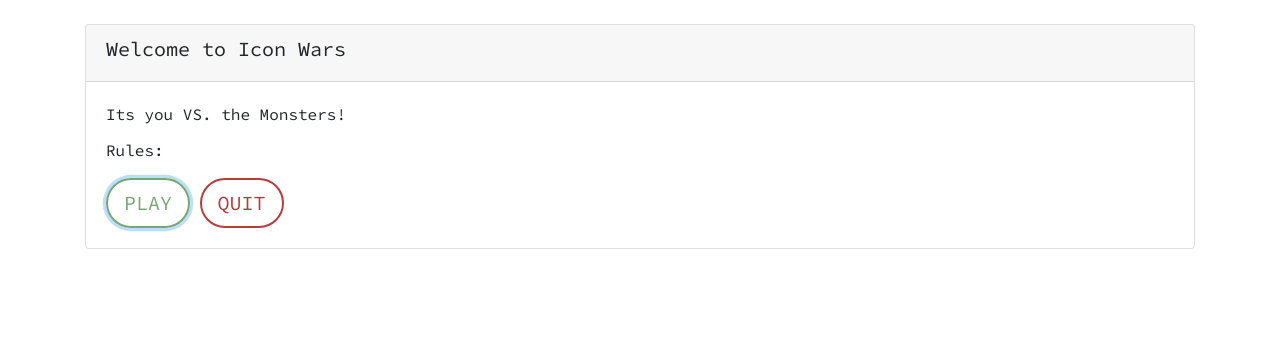
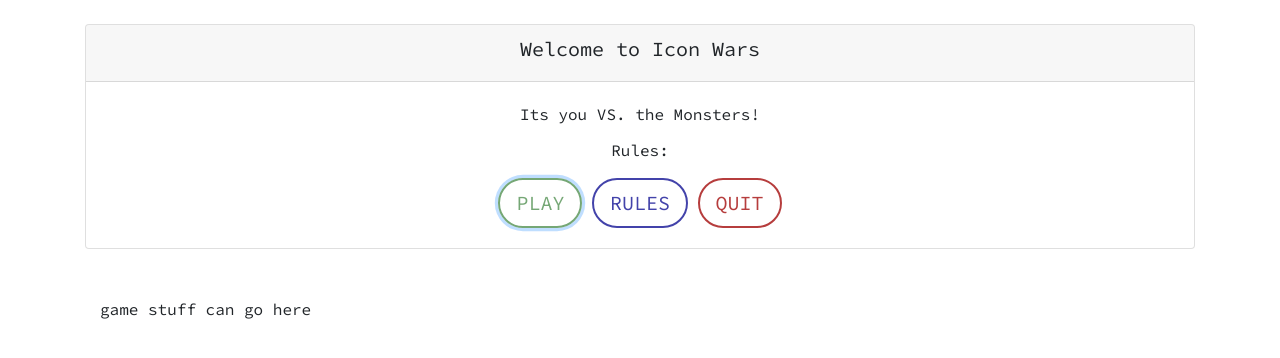
Before and after one commit to CookieChef/Icon_Wars, a plain HTML site: page index.html in a window 1280 px wide. Both pictures are taken after a click on the button "PLAY". Drawn offline with nearby package versions, Linux system fonts and the light colour scheme.

Commit message:
collapsable button display functionality

```diff
--- a/assets/app.js
+++ b/assets/app.js
@@ -5,6 +5,12 @@ console.log("Thank you for playing!");
 //function that starts the game and contains the logic
 playGame = () =>{
     console.log("game start!");
+    $("#example").html("game stuff can go here");
+}
+
+//function that displays the game rules
+showRules = () =>{
+    console.log("Rules are:");
 }
 
 //function that refreshes the page when clicked.
--- a/assets/style.css
+++ b/assets/style.css
@@ -4,6 +4,7 @@ body {
     /* color: white; */
 }
 .card {
+    text-align: center;
     /* background-color: transparent; */
 }
 #playButton {
@@ -24,3 +25,12 @@ body {
     color: white;
     background-color:rgb(182, 61, 61) ;
 }
+#rulesButton {
+    color: rgb(67, 67, 170);
+    border: 2px solid rgb(67, 67, 170);
+    border-radius: 30px;
+}
+#rulesButton:hover {
+    color:white;
+    background-color: rgb(67, 67, 170);
+}
--- a/index.html
+++ b/index.html
@@ -36,9 +36,28 @@
                 <p class="card-title">Its you VS. the Monsters!</p>
                 <p class="card-text"> Rules:</p>
                 <button onclick="playGame()" class="btn btn-lg" id="playButton">PLAY</button>
+                <button onclick="showRules()" class="btn btn-lg" id="rulesButton" data-toggle="collapse"
+                    data-target="#rules" aria-expanded="false" aria-controls="rules">RULES</button>
                 <button onclick="restartGame()" class="btn btn-lg" id="resetButton">QUIT</button>
             </div>
         </div>
+        <br>
+        <div class="container">
+            <div class="collapse" id="rules">
+                <div class="card card-body">
+                    Anim pariatur cliche reprehenderit
+                </div>
+            </div>
+        </div>
+        <br>
+
+
+        <div class="container">
+            <p id="example"></p>
+
+        </div>
+
+
 
     </div>
     <!--Script tag connection .JS file-->
```
